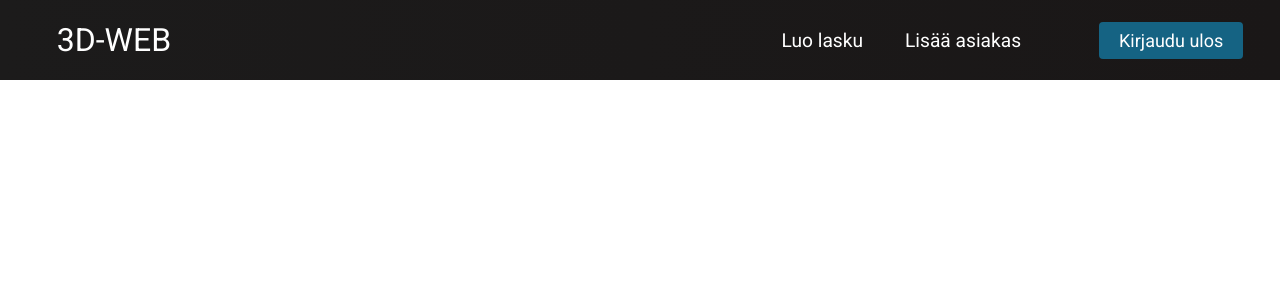
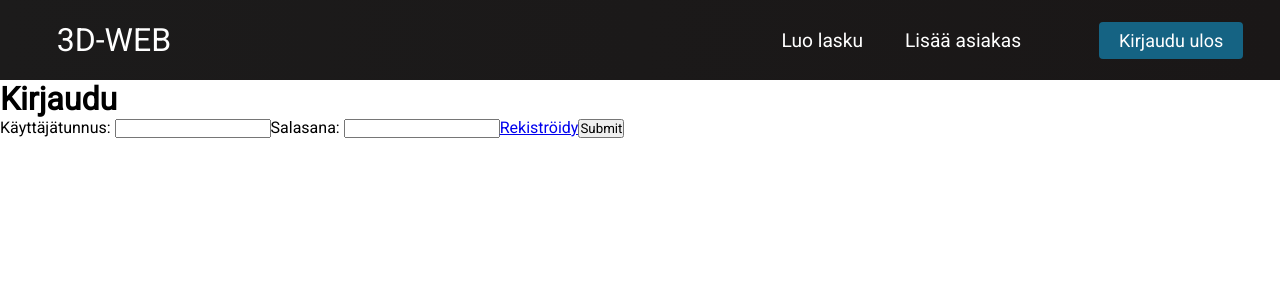
Before and after one commit to ProjektiTiimi/3d-web, a React (Create React App) app in the folder frontend/: page /userloginout in a window 1280 px wide. Shown: the top 300 px of the page. Built offline with nearby package versions, Linux system fonts and the light colour scheme.

Commit message:
User.tsx

```diff
--- a/frontend/src/App.tsx
+++ b/frontend/src/App.tsx
@@ -17,6 +17,8 @@ import Navbar from './components/Navbar/Navbar';
 import TestiContext from './components/customerContext';
 import invoiceContext from './components/invoiceContext';
 import lineInfoContext from './components/LineInfoContext';
+import User from './components/User';
+import RegisterUser from './components/userregister';
 
 function App() {
   const [defaultCustomer, setDefaultCustomer] = useState({
@@ -61,6 +63,8 @@ function App() {
             <invoiceContext.Provider value={invoiceInfo}>
             <lineInfoContext.Provider value={lineInfo}>
             <Route path="/invoice" component={Invoice} />
+            <Route path="/userloginout" component={User} />
+            <Route path="/register" component={RegisterUser} />
             </lineInfoContext.Provider>
             </invoiceContext.Provider>
           </Switch>
--- a/frontend/src/components/Navbar/Navbar.tsx
+++ b/frontend/src/components/Navbar/Navbar.tsx
@@ -13,7 +13,7 @@ function Navbar() {
     return (
         <>
             <nav className='navbar'>
-                <Link to='/' className='navbar-logo'>
+                <Link to='/userloginout' className='navbar-logo'>
                     3D-WEB
                 </Link>
                 <div className='menu-icon' onClick={handleClick}>
--- /dev/null
+++ b/frontend/src/components/User.tsx
@@ -0,0 +1,13 @@
+import React from "react";
+import Userloginout from "./userloginout";
+
+
+function User() {
+    return(
+        <div className="App">
+            <Userloginout />
+        </div>
+    )
+}
+
+export default User
--- a/frontend/src/components/userloginout.tsx
+++ b/frontend/src/components/userloginout.tsx
@@ -1,4 +1,5 @@
 import React, { Component } from 'react';
+import { Link } from 'react-router-dom';
 import { BehaviorSubject } from 'rxjs';
 
 const currentUserSubject = new BehaviorSubject(JSON.parse(localStorage.getItem('currentUser') || '{}'));
@@ -74,6 +75,9 @@ export default class UserLogin extends Component<any, any> {
         <h1>Kirjaudu</h1>
         Käyttäjätunnus: <input type="text" onChange={this.updateUsername}></input>
         Salasana: <input type="password" onChange={this.updatePassword}></input>
+      <Link to="/userregister">
+        Rekiströidy
+      </Link>
 
         <input type="submit" onClick={this.handleSubmit}></input>
         </div>
--- a/frontend/src/components/userregister.tsx
+++ b/frontend/src/components/userregister.tsx
@@ -1,7 +1,7 @@
 import React, {useState} from 'react';
 import axios from 'axios'
 
-function RegisterUser(){
+export function RegisterUser(){
     const [user,setUser] = useState({
         username:'',
         password:'',
@@ -39,3 +39,5 @@ function RegisterUser(){
         </div>
     )
 }
+
+export default RegisterUser;
```
